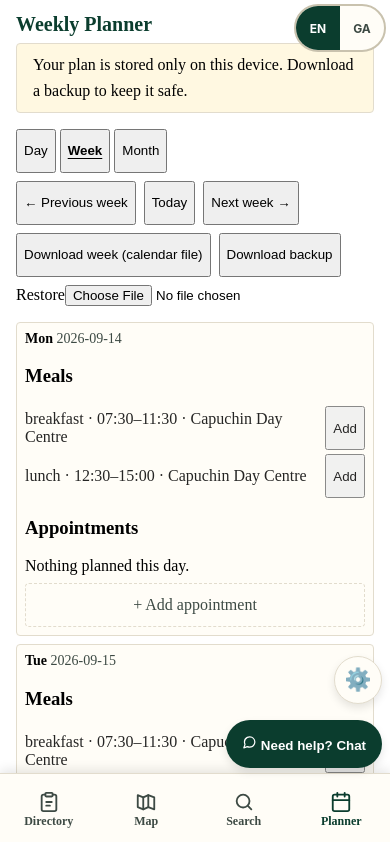
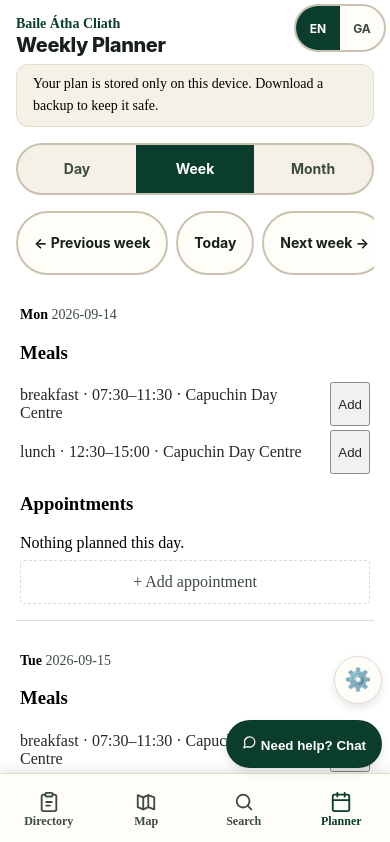
Before and after one commit to phy6/dublin-lifeline-directory, a SvelteKit app: page /planner in a window 390 px wide. Shown: the top 842 px of the page. Built offline with nearby package versions, Linux system fonts and the light colour scheme.

Commit message:
fix(ui): desktop chip wrap with visible scroll on mobile, mobile-first planner

```diff
--- a/src/routes/planner/+page.svelte
+++ b/src/routes/planner/+page.svelte
@@ -239,6 +239,7 @@
 </script>
 
 <main id="main-content">
+	<p class="kicker">Baile Átha Cliath</p>
 	<h1>{t('planner-title')}</h1>
 	<p class="device-warning">{t('planner-device-warning')}</p>
 
@@ -386,13 +387,28 @@
 />
 
 <style>
+	main {
+		max-width: 640px;
+		margin: 0 auto;
+		padding: var(--space-3);
+		box-sizing: border-box;
+	}
 	h1 {
-		padding: 0 var(--space-3);
-		color: var(--color-accent);
-		margin-bottom: var(--space-2);
+		padding: 0;
+		color: var(--color-text-primary);
+		margin: 0 0 var(--space-2);
+		font-family: var(--font-display);
+		font-weight: 800;
+		letter-spacing: -0.02em;
 		font-size: var(--text-2xl);
 		line-height: var(--leading-tight);
 		text-wrap: balance;
+	}
+	.kicker {
+		font-size: var(--text-sm);
+		font-weight: 700;
+		color: var(--color-accent);
+		margin: 0 0 2px;
 	}
 	@media (max-width: 600px) {
 		h1 {
@@ -400,48 +416,94 @@
 		}
 	}
 	.device-warning {
-		margin: 0 var(--space-3) var(--space-3);
+		margin: 0 0 var(--space-3);
 		padding: var(--space-2) var(--space-3);
-		background: var(--color-warning-bg, #fff8e1);
+		background: var(--color-surface-variant);
 		border: 1px solid var(--color-border);
-		border-radius: var(--radius-sm);
-		font-size: var(--text-base);
+		border-radius: var(--radius-lg);
+		font-size: var(--text-sm);
 		line-height: var(--leading-relaxed);
 	}
 	.view-switch {
 		display: flex;
-		gap: var(--space-1);
-		padding: 0 var(--space-3) var(--space-2);
+		gap: 0;
+		padding: 0;
+		margin-bottom: var(--space-3);
+		background: var(--color-surface-variant);
+		border: 2px solid var(--color-border-strong);
+		border-radius: var(--radius-full);
+		overflow: hidden;
+	}
+	.view-switch button {
+		flex: 1;
+		border: 0;
+		background: transparent;
+		min-height: 48px;
+		font-family: var(--font-sans);
+		font-size: var(--text-sm);
+		font-weight: 700;
+		color: var(--color-text-secondary);
+		cursor: pointer;
 	}
 	.view-switch button[aria-pressed='true'] {
-		font-weight: 700;
-		text-decoration: underline;
-		text-underline-offset: 3px;
+		background: var(--color-accent);
+		color: var(--color-text-on-accent);
+		text-decoration: none;
 	}
 	.week-controls {
 		display: flex;
-		flex-wrap: wrap;
+		flex-wrap: nowrap;
+		overflow-x: auto;
 		gap: var(--space-2);
-		padding: 0 var(--space-3) var(--space-3);
+		padding: 0 0 var(--space-3);
+		scrollbar-width: thin;
+	}
+	.week-controls button,
+	.week-controls label {
+		flex: none;
+		min-height: 44px;
+		display: inline-flex;
+		align-items: center;
+		padding: var(--space-2) var(--space-3);
+		border-radius: var(--radius-full);
+		border: 2px solid var(--color-border-strong);
+		background: var(--color-surface);
+		font-size: var(--text-sm);
+		font-weight: 700;
+		cursor: pointer;
+		white-space: nowrap;
+	}
+	.week-controls button {
+		font-family: var(--font-sans);
+		color: var(--color-text-primary);
 	}
 	.week-grid {
-		display: grid;
-		grid-template-columns: repeat(7, minmax(0, 1fr));
-		gap: var(--space-2);
-		padding: 0 var(--space-3) var(--space-4);
+		display: flex;
+		flex-direction: column;
+		gap: var(--space-3);
+		padding: 0 0 var(--space-4);
 	}
 	.week-grid.single {
-		grid-template-columns: minmax(0, 32rem);
+		display: flex;
+		flex-direction: column;
 	}
-	@media (max-width: 900px) {
+	@media (min-width: 700px) {
+		main {
+			max-width: 1000px;
+		}
 		.week-grid:not(.single) {
+			display: grid;
 			grid-template-columns: repeat(3, minmax(0, 1fr));
+			gap: var(--space-3);
+		}
+	}
+	@media (min-width: 1100px) {
+		.week-grid:not(.single) {
+			grid-template-columns: repeat(7, minmax(0, 1fr));
+			gap: var(--space-2);
 		}
 	}
 	@media (max-width: 600px) {
-		.week-grid:not(.single) {
-			grid-template-columns: 1fr;
-		}
 		.month-grid {
 			max-width: 24rem;
 		}
@@ -450,10 +512,11 @@
 		}
 	}
 	.day-col {
-		border: 1px solid var(--color-border);
-		border-radius: var(--radius-sm);
-		padding: var(--space-2);
-		background: var(--color-surface);
+		border: 0;
+		border-bottom: 1px solid var(--color-border);
+		border-radius: 0;
+		padding: var(--space-3) var(--space-1);
+		background: transparent;
 	}
 	.day-col.today {
 		border-width: 2px;
```
Also changed, not shown: src/lib/components/FilterBar.svelte (+19 -5 lines).
